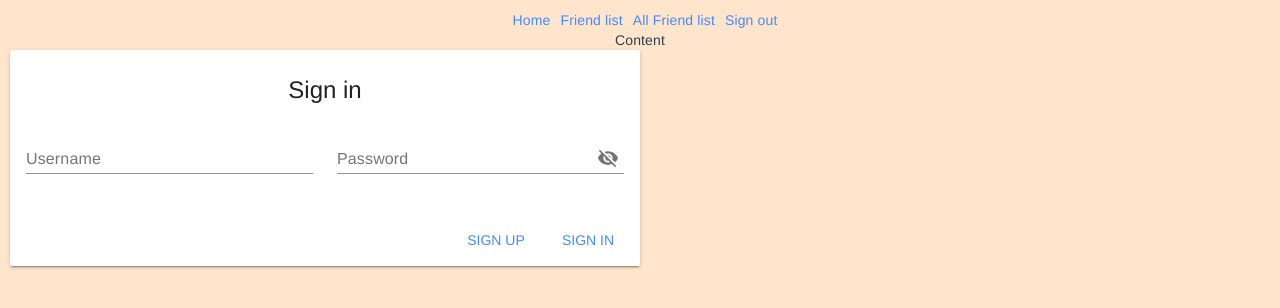
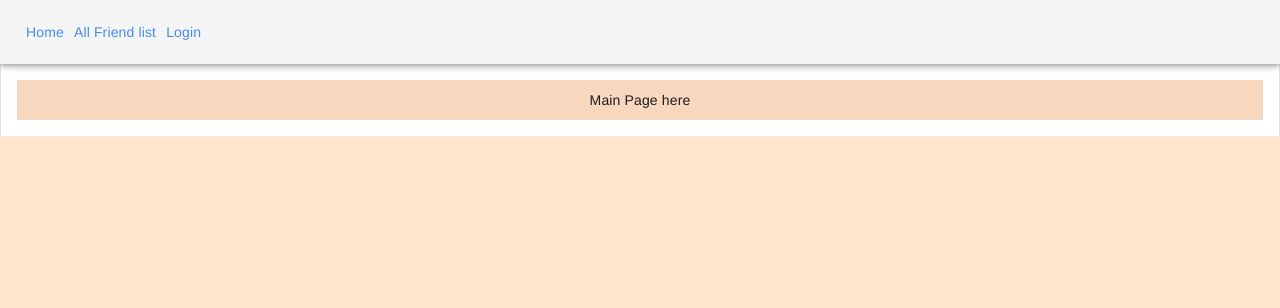
Before and after one commit to dgbrewer1989/homespace-frontend, a Vue app: page /#/ in a window 1280 px wide. Shown: the top 308 px of the page. Built offline with nearby package versions, Linux system fonts and the light colour scheme.

Commit message:
Updated to include source map config. Updated with changes to each page and overall layout so the top bar is always included in all pages and the "main" section of the page is where content is placed. Tested with login and logout and its working for now.

```diff
--- a/src/App.vue
+++ b/src/App.vue
@@ -1,13 +1,23 @@
 <template>
   <div id="app">
-    <router-view />
+    <md-app>
+      <md-app-toolbar>
+        <Topbar />
+      </md-app-toolbar>
+      <md-app-content>
+        <router-view />
+      </md-app-content>
+    </md-app>
   </div>
 </template>
 
 <script>
-
+import Topbar from '@/components/Topbar'
 export default {
   name: 'App',
+  components: {
+    Topbar,
+  }
 }
 </script>
 
@@ -24,6 +34,6 @@ html,body {
   -moz-osx-font-smoothing: grayscale;
   text-align: center;
   color: #2c3e50;
-  background-color:white;
+  background-color:#ffe5cb;
 }
 </style>
--- a/src/components/AllFriends.vue
+++ b/src/components/AllFriends.vue
@@ -1,13 +1,11 @@
 <template>
   <div id="mainPage">
-    <Topbar />
     <md-list>
       <md-list-item
         v-for="(friend, id) of friends"
         :key="id"
         @click="viewProfile(friend.user.username)"
       >
-        <!-- <router-link :to="{ name: 'Profile', params: { username: friend.user.username }}"> -->
         <md-avatar>
           <img
             src="../assets/avatar.png"
@@ -15,20 +13,15 @@
           >
         </md-avatar>
         <span class="md-list-item-text">{{ friend.user.firstName }} {{ friend.user.lastName }}</span>
-        <!-- </router-link> -->
       </md-list-item>
     </md-list>
   </div>
 </template>
 
 <script>
-import Topbar from '@/components/Topbar'
 import axios from 'axios'
 export default {
     name: 'AllFriends',
-    components: {
-        Topbar
-    },
     data() {
         return {
             friends: []
--- a/src/components/Friends.vue
+++ /dev/null
@@ -1,31 +0,0 @@
-<template>
-  <div id="mainPage">
-    <Topbar />
-    <md-list>
-      <!-- TODO: hook up -->
-      Will show all friends that are friends with current account here
-    </md-list>
-  </div>
-</template>
-
-<script>
-import Topbar from '@/components/Topbar'
-export default {
-    name: 'Friends',
-    components: {
-        Topbar
-    }
-}
-</script>
-
-<style>
-.md-list {
-    width: 320px;
-    max-width: 100%;
-    display: inline-block;
-    vertical-align: top;
-    border: 1px solid rgba(#000, .12);
-  }
-</style>
-
-// https://alligator.io/vuejs/rest-api-axios/
--- a/src/components/MainPage.vue
+++ b/src/components/MainPage.vue
@@ -1,22 +1,14 @@
 <template>
   <div id="mainPage">
-    <Topbar />
-    <Content />
-    <LoginPage />
+    Main Page here
   </div>
 </template>
 
 <script>
-import LoginPage from '@/components/Login'
-import Topbar from '@/components/Topbar'
-import Content from '@/components/Content'
 
 export default {
   name: 'MainPage',
   components: {
-    LoginPage,
-    Topbar,
-    Content
   }
 }
 </script>
@@ -26,6 +18,6 @@ export default {
   height: 100%;
   width: 100%;
   padding: 10px;
-  background-color: #ffe5cb;
+  background-color: #f8d7bf;
 }
 </style>
--- a/src/components/Profile.vue
+++ b/src/components/Profile.vue
@@ -1,6 +1,13 @@
 <template>
   <div id="Profile">
-    <Topbar />
+    <section v-if="errored">
+      <p>Sorry, we're unable to load this profile.</p>
+    </section>
+    <section v-else>
+      <div v-if="loading">
+        Loading...
+      </div>
+      <div v-else>
         <md-card>
           <md-card-media>
             <img
@@ -18,18 +25,13 @@
               </div>
             </md-card-header-text>
           </md-card-header>
-
-      <!-- <md-card-actions>
-                <md-button>Action</md-button>
-                <md-button>Action</md-button>
-            </md-card-actions> -->
         </md-card>
+      </div>
+    </section>
   </div>
 </template>
 
-// TODO: there is a console warning on this page that needs fixed
 <script>
-import Topbar from '@/components/Topbar'
 import axios from 'axios'
 export default {
     name: 'Profile',
@@ -37,52 +39,29 @@ export default {
         return {
             errors: {
                 type: Object,
-            }
+            },
+            profileInfo: {},
+            errored: false,
+            loading: true
         }
     },
-    components: {
-        Topbar,
-    },
     props: {
-        username: {
-            type: String,
-            required: true,
-        },
-        profileInfo: {
-            default: "",
-            type: String,
-        },
         error: {
-            default: "",
+            default: " ",
             type: String,
         },
 
     },
-    beforeRouteEnter (to, from, next) {
-        axios.get(`http://localhost:8081/profile?username=` + to.params.username)
-        .then(response => {
-            // JSON responses are automatically parsed.
-            next(vm => (vm.setData('', response)))
-        })
-        .catch(e => {
-            console.log(e);
-        // this.errors.push(e)
-        })
-
+    created() {
+      if(this.$route.params === null || Object.keys(this.$route.params).length === 0 || this.$router.params?.username === "") {
+        this.$router.push("/")
+      } else {
+        this.fetchData()
+      }
     },
-    beforeRouteUpdate(to, from, next) {
-        this.profileInfo = null
-        axios.get(`http://localhost:8081/profile?username=` + to.params.username)
-        .then(response => {
-            // JSON responses are automatically parsed.
-            this.setData('', response)
-            next()
-        })
-        .catch(e => {
-            console.log(e);
-        // this.errors.push(e)
-        })
-
+    watch: {
+      // call again the method if the route changes
+      '$route': 'fetchData'
     },
     methods: {
         setData(err, post) {
@@ -91,6 +70,19 @@ export default {
             } else {
                 this.profileInfo = post.data
             }
+        },
+        fetchData() {
+          this.loading = true
+          axios.get(`http://localhost:8081/profile?username=` + this.$route.params.username)
+        .then(response => {
+            this.loading = false
+            this.profileInfo = response.data
+        })
+        .catch(e => {
+            console.log(e);
+            this.errors.push(e)
+            this.errored = true
+        })
         }
     }
 }
--- a/src/components/Topbar.vue
+++ b/src/components/Topbar.vue
@@ -3,17 +3,21 @@
     <router-link :to="{ name: 'MainPage'}">
       Home
     </router-link>
-    <router-link :to="{ name: 'Friends' }">
-      Friend list
-    </router-link>
     <router-link :to="{ name: 'AllFriends' }">
       All Friend list
     </router-link>
     <!-- TODO: Optional if signed in. if not signed in, give "sign in" -->
-    <a
-      href=""
-      @click="logout()"
-    >Sign out</a>
+    <section v-if="isLoggedIn()">
+      <a
+        href=""
+        @click="logout()"
+      >Logout</a>
+    </section>
+    <section v-else>
+      <router-link :to="{ name: 'Login'}">
+        Login
+      </router-link>
+    </section>
   </div>
 </template>
 
@@ -23,6 +27,9 @@ export default {
     methods: {
         logout() {
             this.$router.push({ name: 'Logout'})
+        },
+        isLoggedIn() {
+          return this.$store.getters.isLoggedIn;
         }
     }
 }
--- a/src/router/index.js
+++ b/src/router/index.js
@@ -2,8 +2,8 @@ import Vue from 'vue'
 import VueRouter from 'vue-router'
 import MainPage from '../components/MainPage'
 import AllFriends from '../components/AllFriends'
-import Friends from '../components/Friends'
 import Profile from '../components/Profile'
+import Login from '../components/Login'
 
 Vue.use(VueRouter)
 
@@ -19,22 +19,24 @@ Vue.use(VueRouter)
     component: AllFriends
   },
   {
-    path: '/friends',
-    name: 'Friends',
-    component: Friends
-  },
-  {
-    path: '/profile',
+    path: '/:username',
     name: 'Profile',
-    component: Profile
+    component: Profile,
+    props: true
   },
   {
     path: '/signOut',
     name: 'Signout',
     component: Profile
+  },
+  //TODO: ^ fix that. Shouldn't be pointed to profile
+  {
+    path: '/login',
+    name: 'Login',
+    component: Login
   }
 
-  //TODO: this all needs fixed. Needs logout, unauthorized setup for Friends, and probably more routes that were lost.
+  //TODO: this all needs fixed. Needs logout and probably more routes that were lost.
 
 
   // {
--- a/src/store/store.js
+++ b/src/store/store.js
@@ -53,6 +53,7 @@ export default new Vuex.Store({
       return new PromiseRejectionEvent((resolve, reject) => {
         commit('logout')
         //TODO: remove reject log once a workflow is set here
+        //TODO: also inform the server that you've signed out
         console.log(reject)
         localStorage.removeItem('token')
         delete axios.defaults.headers.common['Authorization']
--- a/vue.config.js
+++ b/vue.config.js
@@ -1,4 +1,7 @@
 module.exports = {
+  configureWebpack: {
+    devtool: 'source-map'
+  },
   css: {
     sourceMap: true
   }
```
Lines whose indentation alone changed are shown as unchanged.
